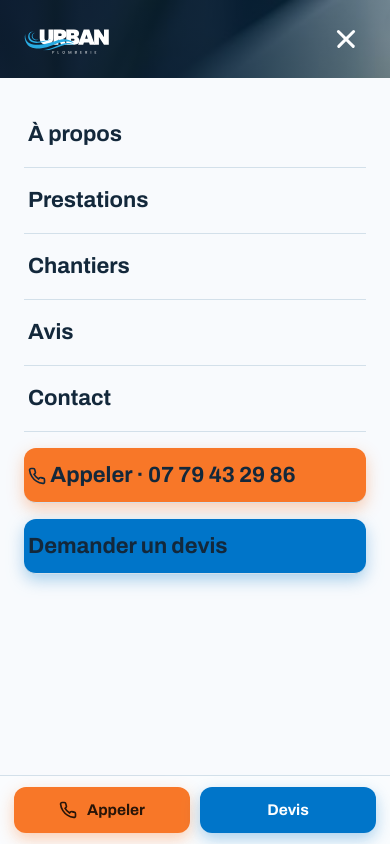
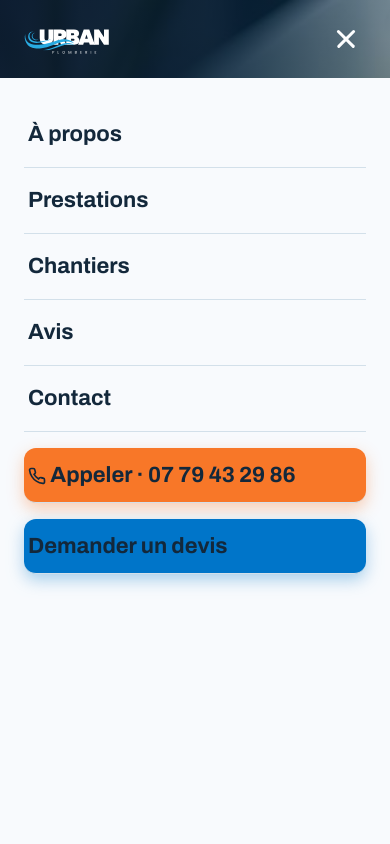
Before and after one commit to yanislft/UrbanPlomberie, a React (Vite) app: page / in a window 390 px wide. Both pictures are taken after a click on the button "Ouvrir le menu". Shown: the top 844 px of the page. Built offline with nearby package versions, Linux system fonts and the light colour scheme.

Commit message:
fix: navbar responsive via React window width (no CSS media queries) + menu z-index 9999

```diff
--- a/src/components/Navbar.jsx
+++ b/src/components/Navbar.jsx
@@ -3,65 +3,115 @@ import LogoWhite from "../assets/logo/upLogo1White.svg";
 import LogoColor from "../assets/logo/upLogo1.svg";
 
 const PhoneIcon = () => (
-  <svg viewBox="0 0 24 24" fill="none" stroke="currentColor" strokeWidth="2.2">
+  <svg viewBox="0 0 24 24" fill="none" stroke="currentColor" strokeWidth="2.2" width="18" height="18">
     <path d="M22 16.9v3a2 2 0 0 1-2.2 2 19.8 19.8 0 0 1-8.6-3.1 19.5 19.5 0 0 1-6-6 19.8 19.8 0 0 1-3.1-8.7A2 2 0 0 1 4.1 2h3a2 2 0 0 1 2 1.7c.1 1 .4 1.9.7 2.8a2 2 0 0 1-.4 2.1L8.1 9.9a16 16 0 0 0 6 6l1.3-1.3a2 2 0 0 1 2.1-.4c.9.3 1.8.6 2.8.7a2 2 0 0 1 1.7 2Z"/>
   </svg>
 );
 
 const links = [
-  { fr: "À propos", href: "/#about" },
+  { fr: "À propos",   href: "/#about" },
   { fr: "Prestations", href: "/#presta" },
-  { fr: "Chantiers", href: "/#chantiers" },
-  { fr: "Avis", href: "/#avis" },
-  { fr: "Contact", href: "/contact" },
+  { fr: "Chantiers",  href: "/#chantiers" },
+  { fr: "Avis",       href: "/#avis" },
+  { fr: "Contact",    href: "/contact" },
 ];
 
-const Navbar = () => {
+const MOBILE_BP  = 768;
+const TABLET_BP  = 1024;
+
+export default function Navbar() {
   const [scrolled, setScrolled] = useState(false);
-  const [open, setOpen] = useState(false);
+  const [open, setOpen]         = useState(false);
+  const [width, setWidth]       = useState(() => window.innerWidth);
 
+  /* scroll → header opaque */
   useEffect(() => {
-    const onScroll = () => setScrolled(window.scrollY > 40);
-    onScroll();
-    window.addEventListener("scroll", onScroll, { passive: true });
-    return () => window.removeEventListener("scroll", onScroll);
+    const handler = () => setScrolled(window.scrollY > 40);
+    handler();
+    window.addEventListener("scroll", handler, { passive: true });
+    return () => window.removeEventListener("scroll", handler);
   }, []);
 
+  /* track window width */
+  useEffect(() => {
+    const handler = () => {
+      setWidth(window.innerWidth);
+      if (window.innerWidth > MOBILE_BP) setOpen(false);
+    };
+    window.addEventListener("resize", handler);
+    return () => window.removeEventListener("resize", handler);
+  }, []);
+
+  /* lock body scroll when menu open */
   useEffect(() => {
     document.body.style.overflow = open ? "hidden" : "";
     return () => { document.body.style.overflow = ""; };
   }, [open]);
 
-  const close = () => setOpen(false);
+  const isMobile = width <= MOBILE_BP;
+  const isTablet = width <= TABLET_BP;
+  const close    = () => setOpen(false);
 
   return (
     <>
       <header id="navbar" className={`up-header${scrolled ? " scrolled" : ""}`}>
         <div className="up-wrap up-nav">
+
+          {/* Logo */}
           <a href="/" className="up-brand" aria-label="Urban Plomberie accueil">
-            <img src={scrolled ? LogoColor : LogoWhite} alt="Urban Plomberie" className="up-brand-logo" />
+            <img
+              src={scrolled ? LogoColor : LogoWhite}
+              alt="Urban Plomberie"
+              className="up-brand-logo"
+            />
           </a>
 
+          {/* Liens desktop/tablette */}
+          {!isMobile && (
             <ul className="up-nav-links">
               {links.map(l => (
                 <li key={l.href}><a href={l.href}>{l.fr}</a></li>
               ))}
             </ul>
+          )}
 
+          {/* CTA à droite */}
           <div className="up-nav-cta">
+            {/* Téléphone — icône seule sur tablette, avec texte sur desktop */}
+            {!isMobile && (
               <a href="tel:+33779432986" className="up-nav-phone">
                 <span className="ic"><PhoneIcon /></span>
-              <span className="t"><small>Urgence 24H/24</small><b>Nous appeler</b></span>
+                {!isTablet && (
+                  <span className="t">
+                    <small>Urgence 24H/24</small>
+                    <b>Nous appeler</b>
+                  </span>
+                )}
               </a>
+            )}
+
+            {/* Bouton devis — desktop uniquement */}
+            {!isTablet && (
               <a href="/contact" className="up-btn up-btn-quote">Demander un devis</a>
-            <button className={`up-burger${open ? " is-open" : ""}`} onClick={() => setOpen(o => !o)} aria-label="Menu">
+            )}
+
+            {/* Burger — mobile uniquement */}
+            {isMobile && (
+              <button
+                className={`up-burger${open ? " is-open" : ""}`}
+                onClick={() => setOpen(o => !o)}
+                aria-label={open ? "Fermer le menu" : "Ouvrir le menu"}
+              >
                 <span /><span /><span />
               </button>
+            )}
           </div>
+
         </div>
       </header>
 
-      {open && (
+      {/* Menu mobile overlay */}
+      {isMobile && open && (
         <div className="up-mnav">
           {links.map(l => (
             <a key={l.href} href={l.href} onClick={close}>{l.fr}</a>
@@ -69,11 +119,11 @@ const Navbar = () => {
           <a href="tel:+33779432986" className="up-btn up-btn-call" onClick={close}>
             <PhoneIcon /> Appeler · 07 79 43 29 86
           </a>
-          <a href="/contact" className="up-btn up-btn-quote" onClick={close}>Demander un devis</a>
+          <a href="/contact" className="up-btn up-btn-quote" onClick={close}>
+            Demander un devis
+          </a>
         </div>
       )}
     </>
   );
-};
-
-export default Navbar;
+}
--- a/src/index.css
+++ b/src/index.css
@@ -124,10 +124,12 @@ section { scroll-margin-top: var(--navbar-height); }
 /* mobile nav overlay */
 .up-mnav {
   display: block !important;
-  position: fixed;
-  top: var(--navbar-height);
-  left: 0; right: 0; bottom: 0;
-  z-index: 49;
+  position: fixed !important;
+  top: 78px !important;
+  left: 0 !important;
+  right: 0 !important;
+  bottom: 0 !important;
+  z-index: 9999 !important;
   background: var(--paper);
   padding: 24px;
   overflow-y: auto;
```
Lines whose indentation alone changed are shown as unchanged.
